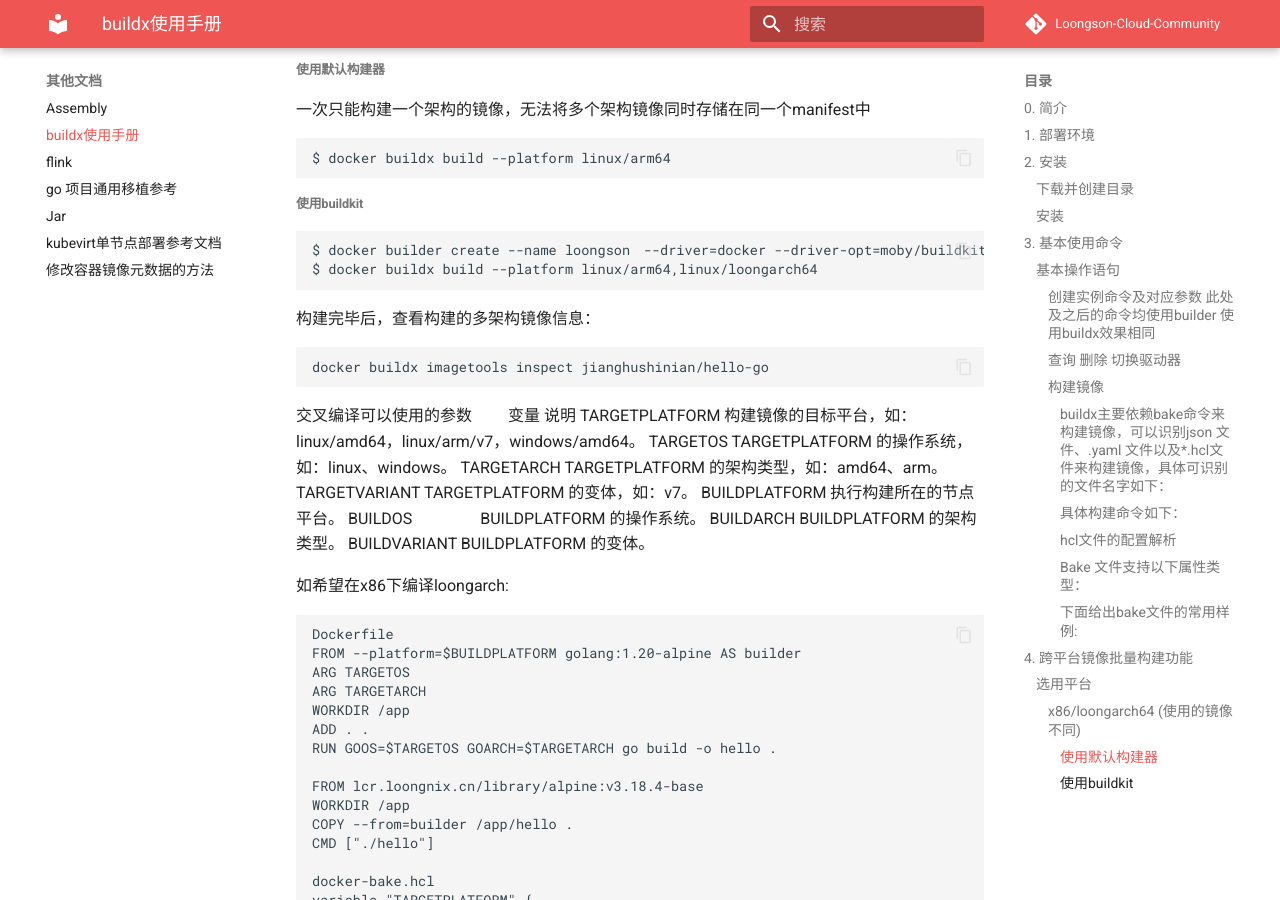
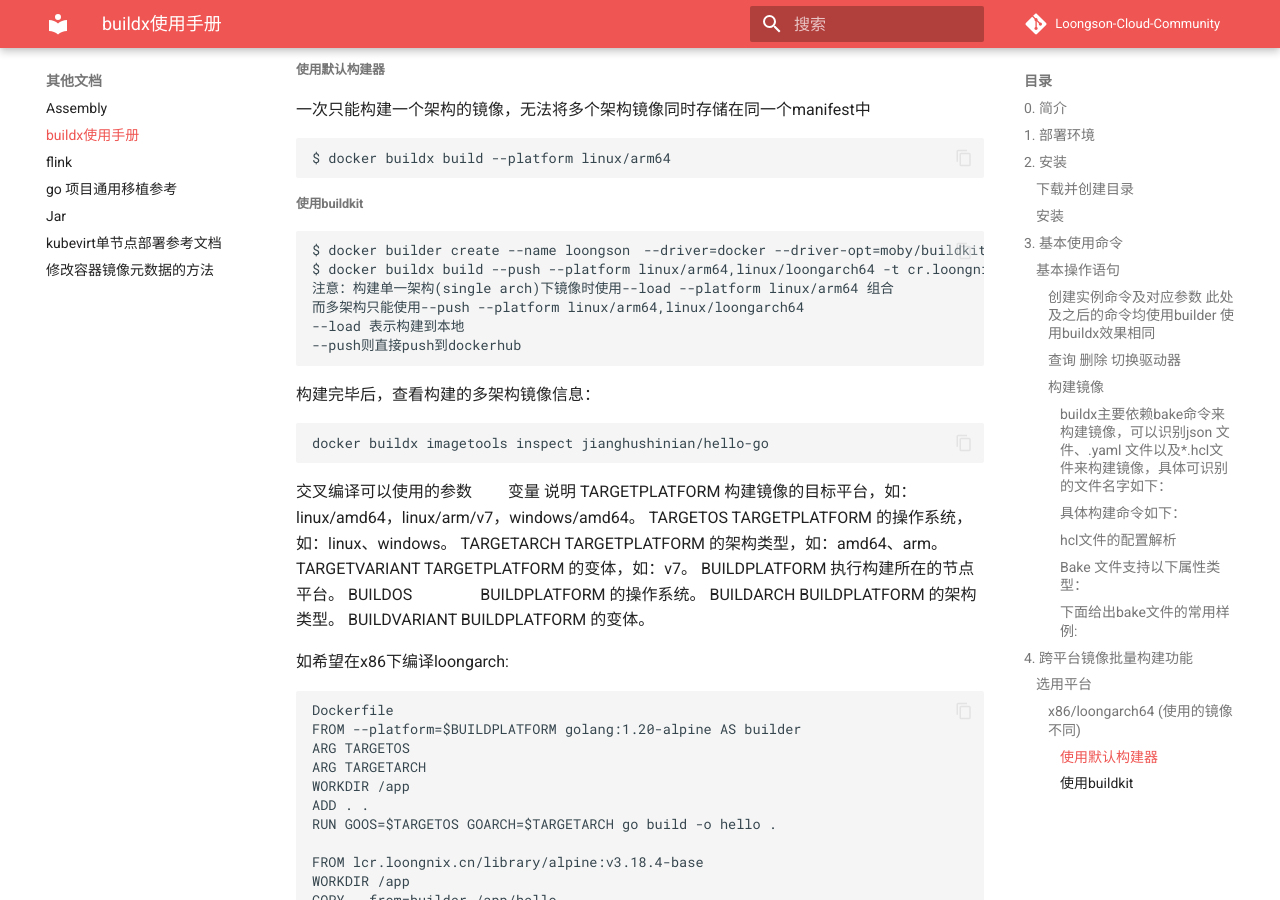
Before and after one commit to Loongson-Cloud-Community/Loongson-Cloud-Community, an MkDocs documentation site: the page built from docs/其他文档/buildx.md, in a window 1280 px wide and 900 px high, scrolled down 4533 px. Built offline with MkDocs 1.6.1 and Material for MkDocs 9.7.7, drawn with Linux system fonts in a browser that asks for light colours; comment, search, counter and statistics services are not loaded.

Commit message:
update buildx.md
Signed-off-by: yzewei <yangzewei@loongson.cn>

````diff
--- a/docs/其他文档/buildx.md
+++ b/docs/其他文档/buildx.md
@@ -213,7 +213,11 @@
 ###### 使用buildkit
 ```
 $ docker builder create --name loongson　--driver=docker --driver-opt=moby/buildkit:v0.11.3
-$ docker buildx build --platform linux/arm64,linux/loongarch64
+$ docker buildx build --push --platform linux/arm64,linux/loongarch64 -t cr.loongnix.cn/library/test:latest -f Dockerfile .
+注意：构建单一架构(single arch)下镜像时使用--load --platform linux/arm64 组合
+而多架构只能使用--push --platform linux/arm64,linux/loongarch64
+--load 表示构建到本地
+--push则直接push到dockerhub
 ```
 构建完毕后，查看构建的多架构镜像信息：
 ```
````
